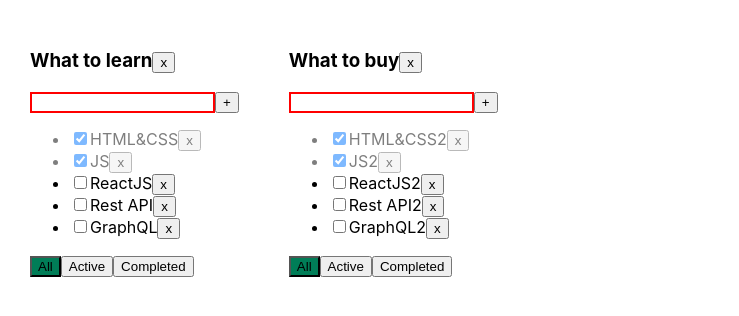
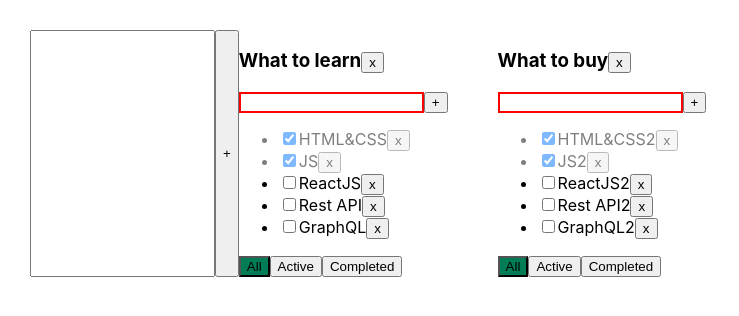
Before and after one commit to kontrast7/Todolist-ts, a React (Create React App) app: page / in a window 1280 px wide. Shown: the top 316 px of the page, without its empty margins (0-739 px from the left). Built offline with nearby package versions, Linux system fonts and the light colour scheme.

Commit message:
Update App.tsx

```diff
--- a/src/App.tsx
+++ b/src/App.tsx
@@ -76,6 +76,8 @@ function App() {
 
   return (
     <div className="App">
+      <input/>
+      <button>+</button>
       {todolists.map((m) => {
         let tasksForTodolist = tasks[m.id];
 
```
